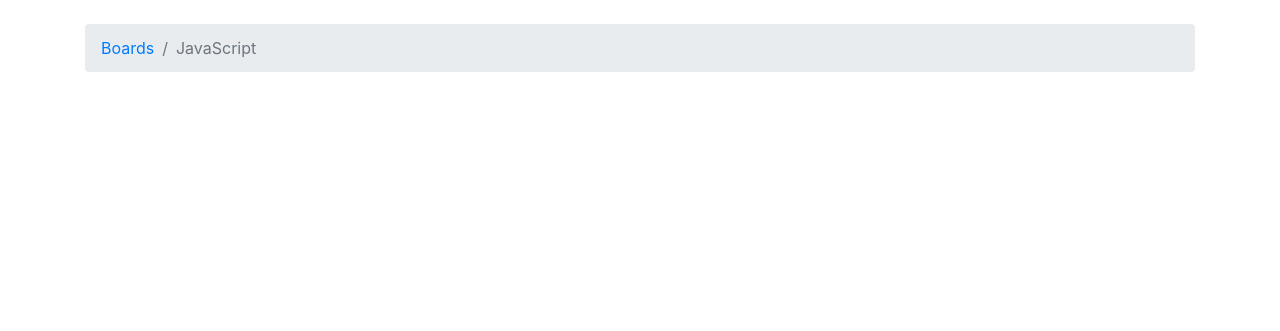
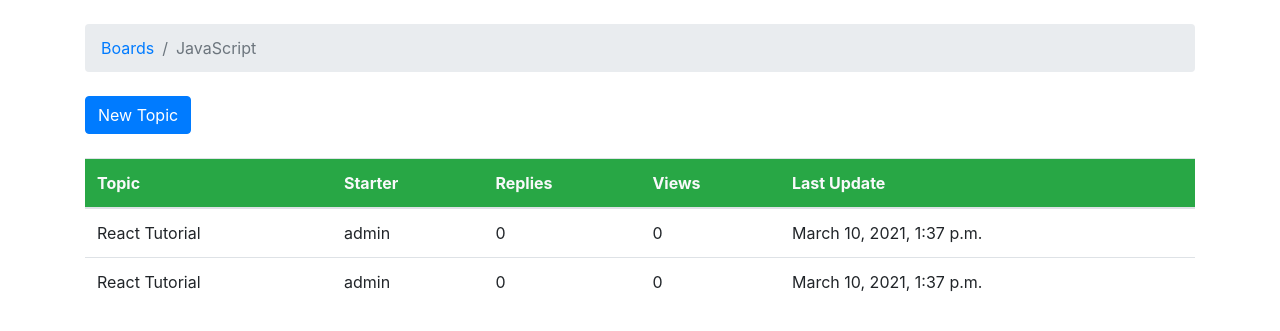
Before and after one commit to Ted523/discussion-board-App, a Django app: page /boards/3/ in a window 1280 px wide. Shown: the part 56-387 px from the top of the page. Run offline with Django 3.2, Linux system fonts and the light colour scheme; data comes from the database, SQL or seed files in the repository; both versions use the stored data as it was after the commit; lists and menus that the app fills with data are empty; some libraries are stand-ins or nearby versions; some web fonts are replaced.

Commit message:
Implemented Form

```diff
--- a/boards_app/boards/views.py
+++ b/boards_app/boards/views.py
@@ -1,5 +1,6 @@
-from django.shortcuts import render, get_object_or_404
-from .models import Board
+from django.shortcuts import render, get_object_or_404, redirect
+from .models import Board, Topic, Post
+from django.contrib.auth.models import User
 
 
 # Create your views here.
@@ -16,4 +17,25 @@ def board_topics(request, pk):
 
 def new_topic(request, pk):
 	board = get_object_or_404(Board, pk=pk)
+
+	if request.method == 'POST':
+		subject = request.POST['subject']
+		message = request.POST['message']
+
+		user = User.objects.first() # To get the currently logged user
+
+		topic = Topic.objects.create(
+			subject = subject,
+			board = board,
+			starter = user
+		)
+
+		post = Post.objects.create(
+			message = message,
+			topic = topic,
+			created_by = user
+		)
+
+		return redirect('board_topics', pk=board.pk) #redirect to the created topics page
+
 	return render(request, 'new_topic.html', {'board': board})
--- a/boards_app/templates/topics.html
+++ b/boards_app/templates/topics.html
@@ -13,5 +13,30 @@
 {% endblock %}
 
 {% block content %}
+<div class="mb-4">
+  <a href="{% url 'new_topic' board.pk %}" class="btn btn-primary">New Topic</a>
+</div>
 
+<table class="table">
+  <thead class="thead-inverse bg-success text-light">
+    <tr>
+      <th>Topic</th>
+      <th>Starter</th>
+      <th>Replies</th>
+      <th>Views</th>
+      <th>Last Update</th>
+    </tr>
+  </thead>
+  <tbody>
+    {% for topic in board.topics.all %}
+    <tr>
+      <th class="font-weight-normal">{{ topic.subject }}</th>
+      <th class="font-weight-normal">{{ topic.starter.username }}</th>
+      <th class="font-weight-normal">0</th>
+      <th class="font-weight-normal">0</th>
+      <th class="font-weight-normal">{{ topic.last_updated }}</th>
+    </tr>
+    {% endfor %}
+  </tbody>
+</table>
 {% endblock %}
```
Also changed, not shown: boards_app/db.sqlite3.
